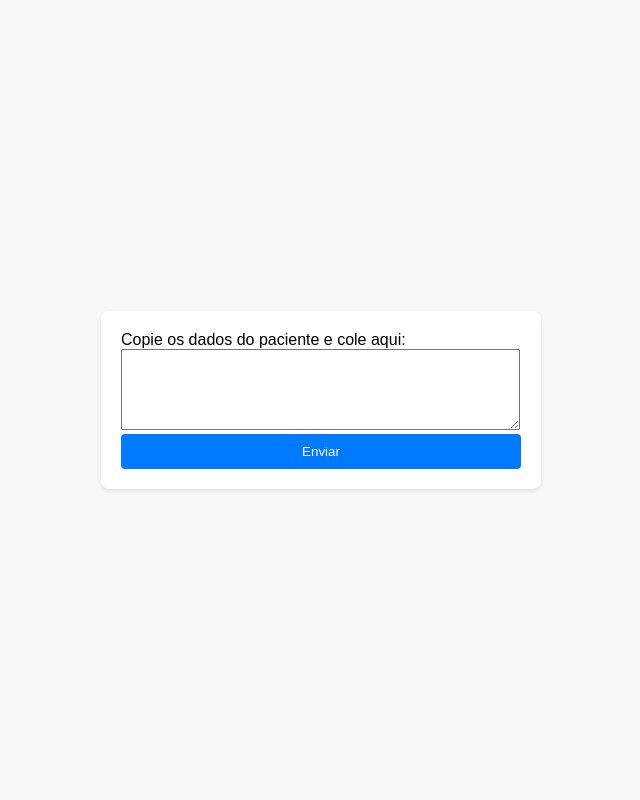
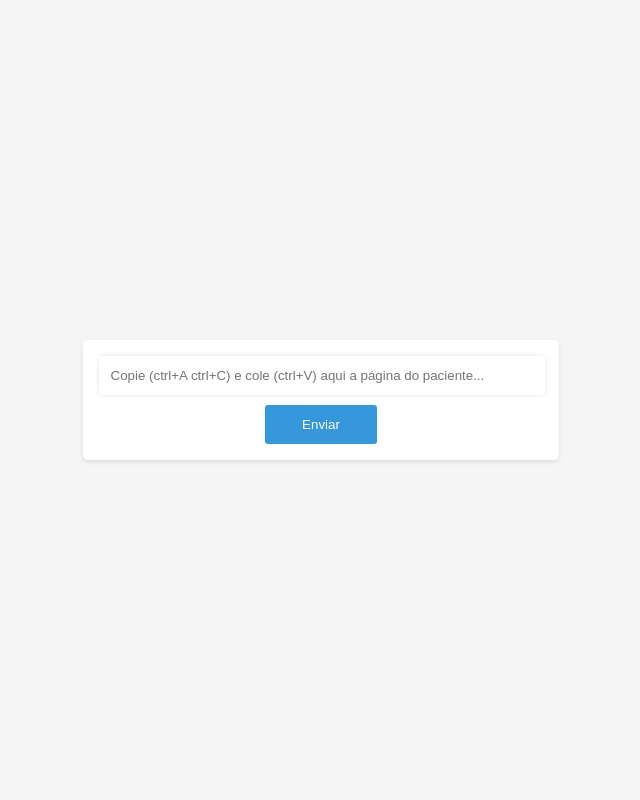
Before and after one commit to ieremies/dengue, a Flask app: page / in a window 1280 px wide. Shown: the whole page, without its empty margins (319-959 px from the left). Run offline with Flask 3, Linux system fonts and the light colour scheme.

Commit message:
update workflow e tempalte

```diff
--- a/templates/index.html
+++ b/templates/index.html
@@ -1,60 +1,61 @@
 <!DOCTYPE html>
-<html lang="pt-br">
+<html lang="en">
 <head>
   <meta charset="UTF-8">
   <meta name="viewport" content="width=device-width, initial-scale=1.0">
-<title>Gerador de notificação</title>
+  <link rel="stylesheet" href="https://cdnjs.cloudflare.com/ajax/libs/font-awesome/5.15.4/css/all.min.css">
+  <title>Simple Form</title>
   <style>
     body {
-  font-family: Arial, sans-serif;
-  background-color: #f8f8f8;
+      font-family: sans-serif;
       margin: 0;
-  padding: 0;
       display: flex;
       justify-content: center;
       align-items: center;
-  height: 100vh;
+      min-height: 100vh;
+      background-color: #f5f5f5;
     }
 
-.container {
-  background-color: #ffffff;
-  border-radius: 8px;
+    form {
+      width: 50ch;
+      padding: 1rem;
+      border-radius: 5px;
+      background-color: #fff;
       box-shadow: 0 2px 4px rgba(0, 0, 0, 0.1);
-  padding: 20px;
-  max-width: 400px;
-  width: 100%;
+      text-align: center; /* Adicionado para centralizar o botão */
     }
 
     input[type="text"] {
-  width: calc(100% - 10px);
-  padding: 10px;
-  margin-bottom: 10px;
-  border: 1px solid #cccccc;
-  border-radius: 4px;
-  box-sizing: border-box;
+      width: 95%;
+      padding: 0.75rem;
+      border: none;
+      border-radius: 3px;
+      margin-bottom: 10px; /* Adicionando margem na parte inferior */
+      box-shadow: 0 0 5px rgba(0, 0, 0, 0.1); /* Adicionando sombra */
+
     }
 
     button[type="submit"] {
-  background-color: #007bff;
-  color: #ffffff;
+      width: 25%;
+      padding: 0.75rem;
       border: none;
-  border-radius: 4px;
-  padding: 10px;
+      border-radius: 3px;
       cursor: pointer;
-  width: 100%;
+      background-color: #3498db; /* Adjust background color as desired */
+      color: #fff;
+      transition: background-color 0.2s ease-in-out;
     }
 
     button[type="submit"]:hover {
-  background-color: #0056b3;
+      background-color: #2980b9; /* Adjust hover color as desired */
     }
+
   </style>
 </head>
 <body>
-  <div class="container">
   <form action="/" method="POST">
-      <label for="text">Copie os dados do paciente e cole aqui:</label><br>
-      <textarea id="text" name="text" rows="5" cols="47"></textarea><br>
+    <input type="text" name="text" placeholder="Copie (ctrl+A ctrl+C) e cole (ctrl+V) aqui a página do paciente..."> <br>
     <button type="submit">Enviar</button>
   </form>
-  </div>
 </body>
+</html>
```
Also changed, not shown: dengue/write.py (+7 -4 lines), .github/workflows/build.yml. Lines whose indentation alone changed are shown as unchanged.
